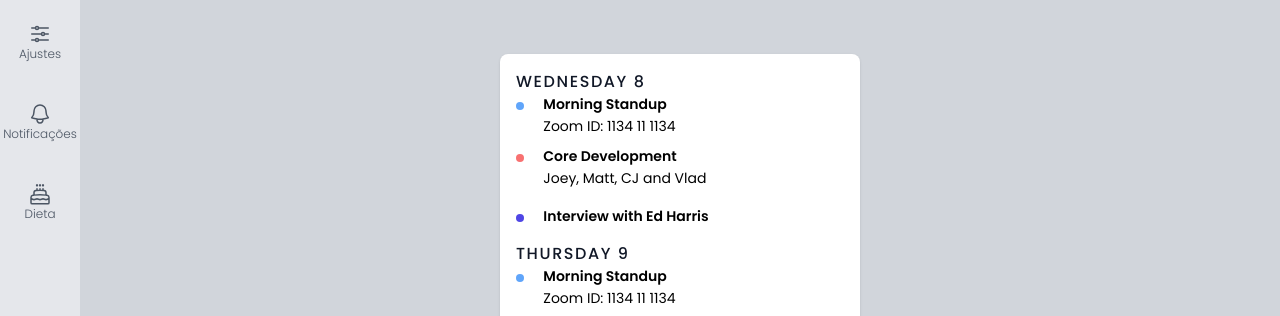
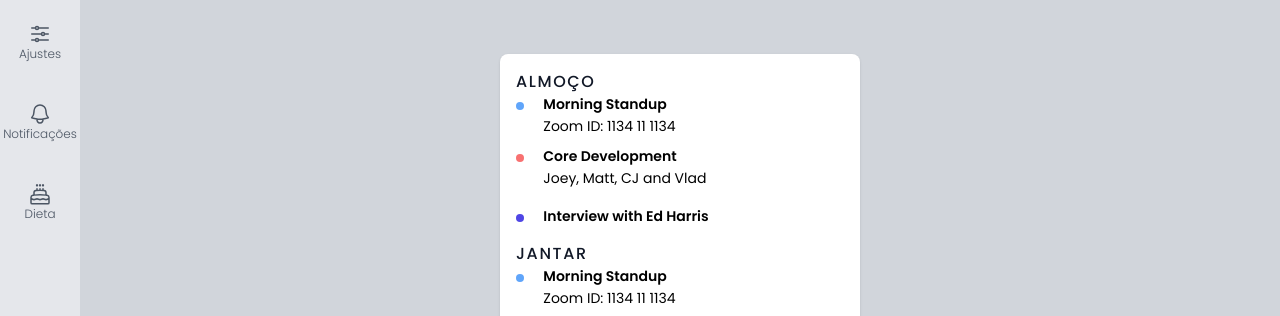
Before and after one commit to fjuncal/admin-template, a Next.js app: page /dieta in a window 1280 px wide. Shown: the part 158-474 px from the top of the page. Built offline with nearby package versions, Linux system fonts and the light colour scheme.

Commit message:
Acertando label para testar

```diff
--- a/src/components/template/dieta/PlanejamentoAlimentar.tsx
+++ b/src/components/template/dieta/PlanejamentoAlimentar.tsx
@@ -5,7 +5,7 @@ export default function PlanejamentoAlimentar() {
         <div className="bg-white rounded-lg w-2/3 lg:w-1/2 xl:w-1/3 p-4 shadow dark:text-gray-200 :bg-gray-800 dark:bg-gray-600">
           <div>
             <span className="text-gray-900 relative inline-block date uppercase font-medium tracking-widest">
-              Wednesday 8
+              Almoço
             </span>
             <div className="flex mb-2">
               <div className="w-1/12">
@@ -42,7 +42,7 @@ export default function PlanejamentoAlimentar() {
           </div>
           <div>
             <span className="text-gray-900 relative inline-block date uppercase font-medium tracking-widest">
-              Thursday 9
+              Jantar
             </span>
             <div className="flex mb-2">
               <div className="w-1/12">
```
